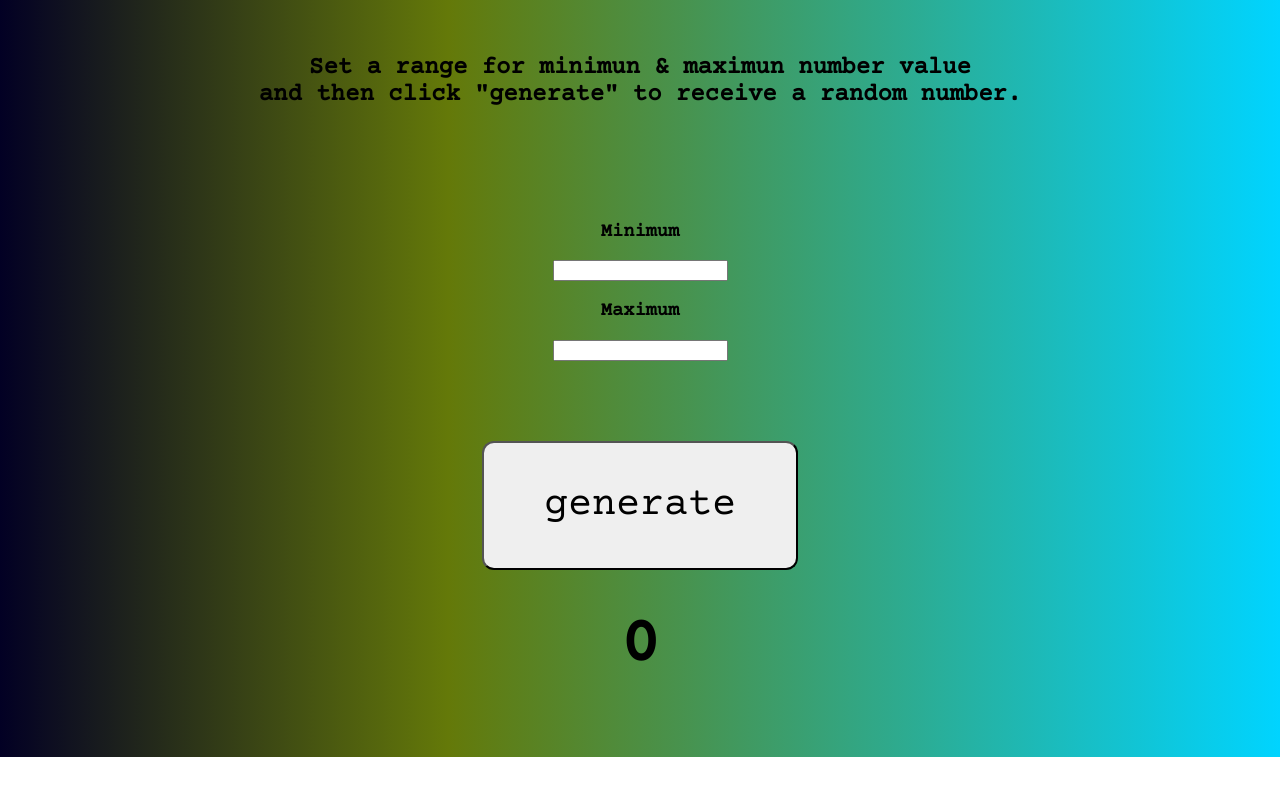
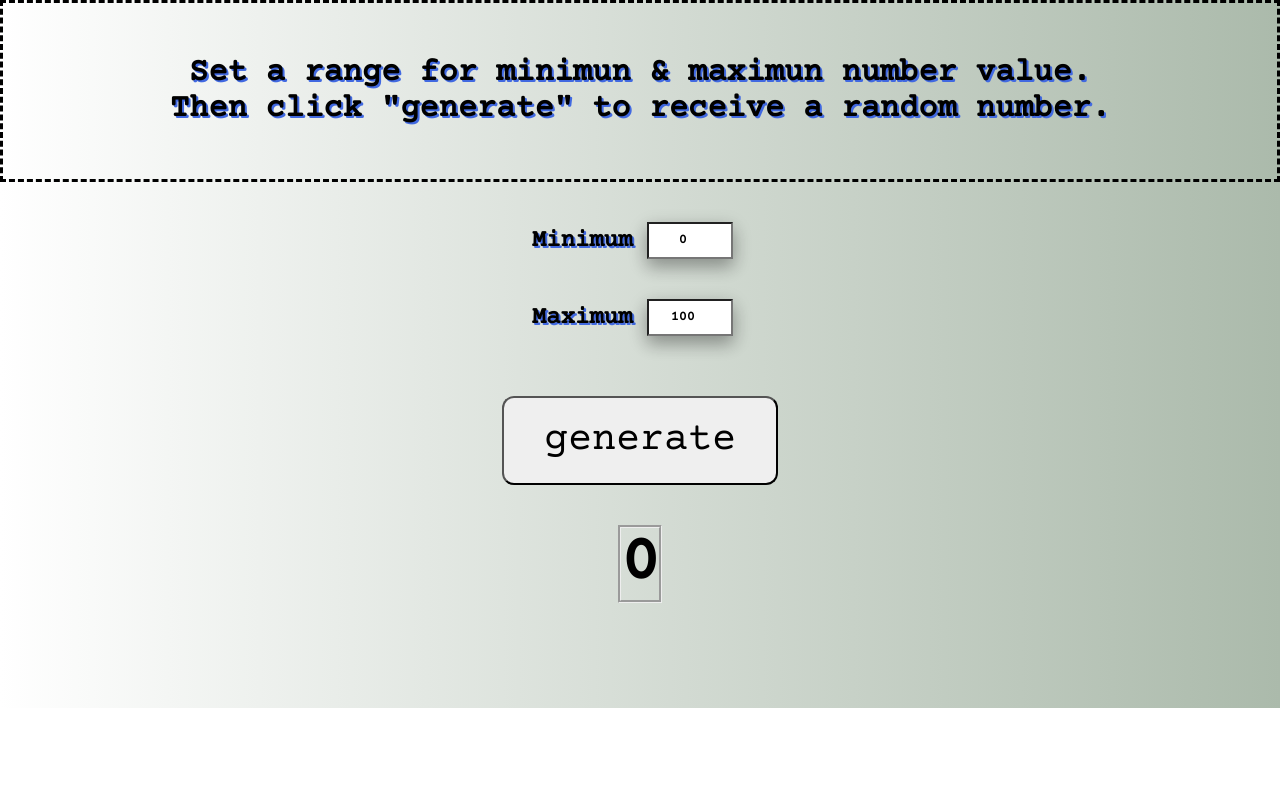
Before and after one commit to AlonJoshua/random-number-generator, a React (Create React App) app: page / in a window 1280 px wide. Shown: the top 796 px of the page. Built offline with nearby package versions, Linux system fonts and the light colour scheme.

Commit message:
style before release

```diff
--- a/src/App.css
+++ b/src/App.css
@@ -7,41 +7,61 @@
 .container {
   position: absolute;
   width: 100%;
-  height: 757px;
-  background: rgb(2,0,36);
-  background: linear-gradient(90deg, rgba(2,0,36,1) 0%, rgba(100,121,9,1) 35%, rgba(0,212,255,1) 100%);
+  height: 708px;
+  background: #abbaab;  /* fallback for old browsers */
+  background: -webkit-linear-gradient(to right, #ffffff, #abbaab);  /* Chrome 10-25, Safari 5.1-6 */
+  background: linear-gradient(to right, #ffffff, #abbaab); /* W3C, IE 10+/ Edge, Firefox 16+, Chrome 26+, Opera 12+, Safari 7+ */
+
 }
 
 .Instructions {
   margin: auto;
-  padding: 30px 0;
+  padding: 20px 0;
   text-align: center;
   font-weight: bold;
-  font-size: 1.5em;
+  font-size: 2em;
+  text-shadow: 2px 2px #4169E1;
+  border-style: dashed;
 }
 
 .range {
 	margin: auto;
-	padding: 40px 0;
+	padding: 20px 0;
 	display: grid;
+	grid-column: 1fr 1fr;
 	justify-content: center;
 }
 
-.range h3 {
+.min-div, .max-div {
+	margin: 5px;
 	display: flex;
 	justify-content: center;
+}
+
+.range h2 {
+	display: flex;
+	justify-content: center;
+	text-shadow: 2px 2px #4169E1;
+}
+
+#minInput,#maxInput {
+	margin: 15px;
+	font-family: 'Courier Prime', monospace;
+	font-weight: bold;
+	text-align: center;
+	box-shadow: 0 8px 16px 0 rgba(0,0,0,0.2), 0 6px 20px 0 rgba(0,0,0,0.19);
 }
 
 .gen-box {
 	display: flex;
 	justify-content: center;
 	margin: auto;
-	padding: 40px 0;
+	padding: 20px 0;
 
 }
 
 .gen-btn {
-	padding: 40px 60px;
+	padding: 20px 40px;
 	font-size: 40px;
 	-webkit-transition-duration: 0.4s; /* Safari */
   	transition-duration: 0.4s;
@@ -49,18 +69,23 @@
 }
 
 .gen-btn:hover {
-  background-color: grey;
+  background-color: #008CBA;
   color: white;
+}
+
+.gen-btn:focus {
+	outline-width: 0;
 }
 
 .view {
 	display: flex;
 	justify-content: center;
-	margin: auto;
+	margin: 20px auto;
 	padding: auto 0;
 }
 
 .view h1 {
 	font-size: 4em;
 	margin: 0;
+	border-style: groove;
 }
--- a/src/App.js
+++ b/src/App.js
@@ -26,17 +26,30 @@ class Generator extends React.Component {
 
     minRangeInputChange = (event) => {
       const { minNum, maxNum } = this.state;
-       if (event.target.value > maxNum) {
-         return this.setState({ minNum: maxNum });
+      const typeNum = parseInt(event.target.value, 10)
+      let numLength = event.target.value.length;
+       if (typeNum > maxNum) {
+            this.setState({ minNum: maxNum });
+       } else if (numLength > 7) {
+            numLength = numLength - 1
        } else {
-        return this.setState({ minNum: event.target.value });
+            this.setState({ minNum: typeNum });
       }
       return console.log(minNum);
     }
 
     maxRangeInputChange = (event) => {
-      const { maxNum } = this.state;
-      this.setState({ maxNum: event.target.value });
+      const { minNum, maxNum } = this.state;
+      const typeNum = parseInt(event.target.value, 10)
+      let numLength = event.target.value.length;
+       if (typeNum < minNum) {
+          this.setState({ maxNum: minNum});
+      } else if (numLength > 7) {
+          numLength = numLength - 1
+      } else {
+          this.setState({ maxNum: typeNum })
+      }
+      return console.log(maxNum);
     }
 
   render() {
--- a/src/components/Range/Range.js
+++ b/src/components/Range/Range.js
@@ -7,16 +7,28 @@ class Range extends React.Component {
   		render() {
 	return (
 		<div className="range">
-			<h3>Minimum</h3>
-				<input type="number"
-				value={this.props.minNum}
+			<div className='min-div'>
+			<h2>Minimum</h2>
+				<input
+				type="number"
+				min="0"
+				max="9999999"
+				value={this.props.min}
 				onChange={this.props.minChange}
+				id="minInput"
 				required/>
-			<h3>Maximum</h3>
-				<input type="number"
-				value={this.props.maxNum}
+			</div>
+			<div className='max-div'>
+			<h2>Maximum</h2>
+				<input
+				type="number"
+				min="1"
+				max="9999999"
+				value={this.props.max}
 				onChange={this.props.maxChange}
+				id="maxInput"
 				required/>
+			</div>
 		</div>
 		)
 	}
--- a/src/components/button/button.js
+++ b/src/components/button/button.js
@@ -8,9 +8,7 @@ class Generate extends React.Component {
   		handleClick = () => {
   			this.props.currentClick();
   		}
-
   	render() {
-
 	return (
 		<div className="gen-box">
 		<button
--- a/src/components/instructions/instructions.js
+++ b/src/components/instructions/instructions.js
@@ -1,12 +1,10 @@
 import React from "react";
 
 const Instructions = () => {
-
 	return (
 		<div className="Instructions">
-		<p>Set a range for minimun & maximun number value<br />
-		and then click "generate" to receive a random number.
-
+		<p>Set a range for minimun & maximun number value.<br />
+		Then click "generate" to receive a random number.
 		</p>
 		</div>
 		);
--- a/src/index.css
+++ b/src/index.css
@@ -5,6 +5,11 @@ body {
     sans-serif;
   -webkit-font-smoothing: antialiased;
   -moz-osx-font-smoothing: grayscale;
+  /*overflow: hidden;*/
+}
+
+body::-webkit-scrollbar {
+  display: none;
 }
 
 code {
```
